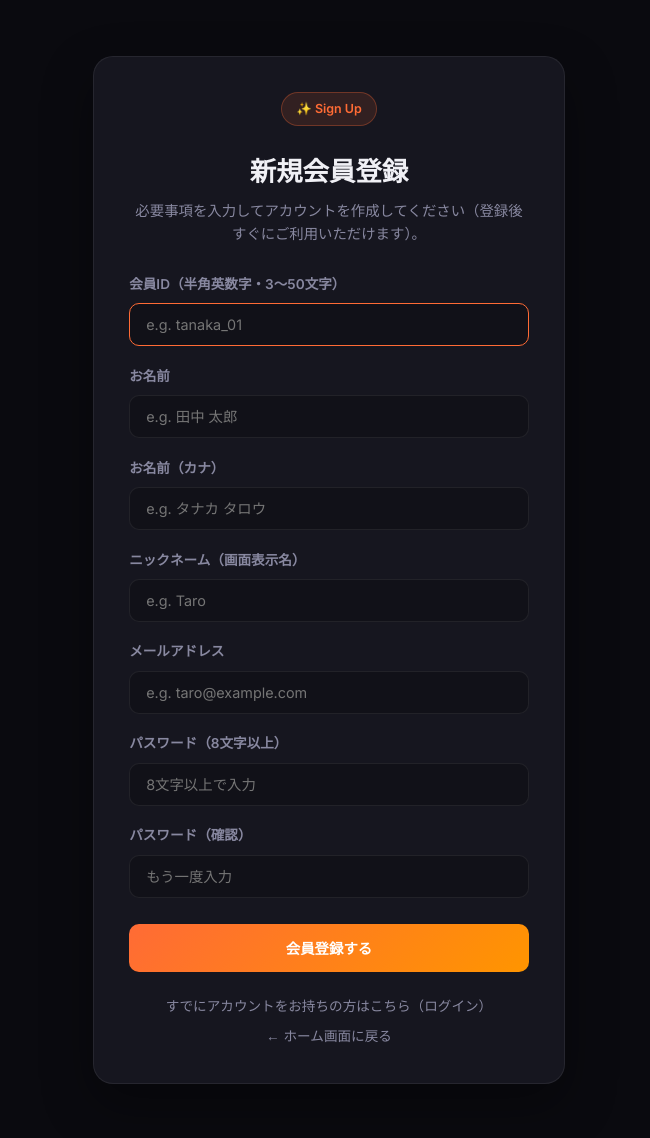
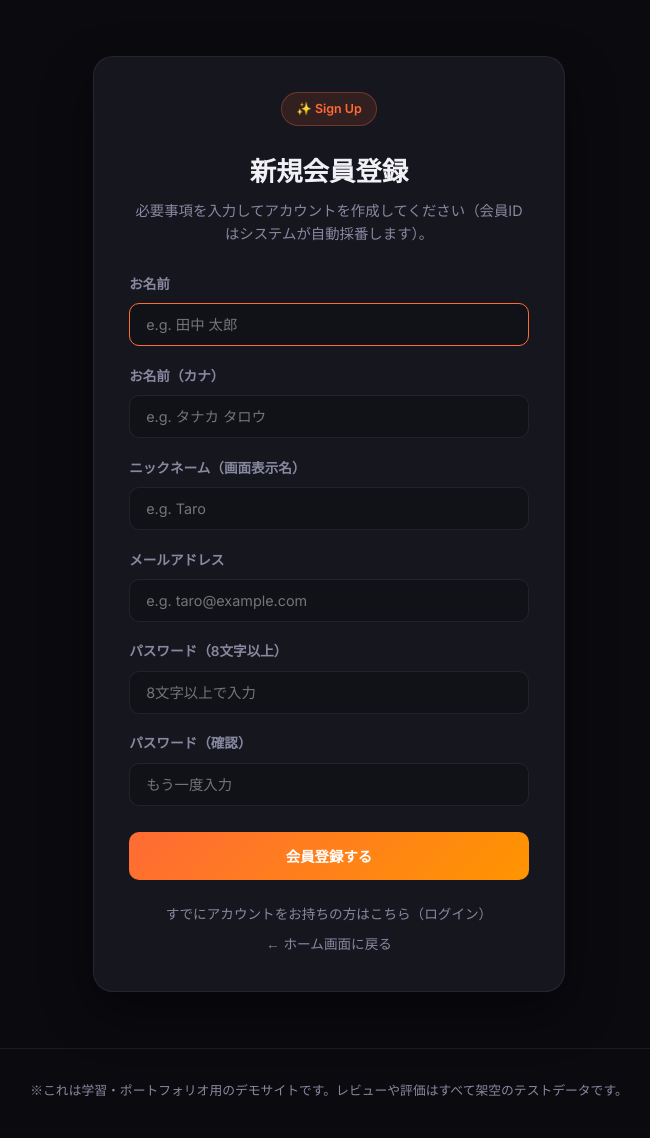
Before and after one commit to Anwaiii/foodlog, a Laravel app: page /register in a window 1280 px wide. Shown: the part 64-1202 px from the top of the page, without its empty margins (311-961 px from the left). After the commit the page ends 1160 px from the top, so only its background shows below. Run offline with Laravel 10, Linux system fonts and the light colour scheme.

Commit message:
feat: auto-generate member_id (M000001 format) on registration and display on profile

```diff
--- a/app/Http/Controllers/AuthController.php
+++ b/app/Http/Controllers/AuthController.php
@@ -75,18 +75,12 @@ class AuthController extends Controller
     public function register(Request $request): RedirectResponse
     {
         $validated = $request->validate([
-            'member_id' => ['required', 'string', 'min:3', 'max:50', 'regex:/^[a-zA-Z0-9_-]+$/', 'unique:members,member_id'],
             'name'      => ['required', 'string', 'max:100'],
             'name_kana' => ['required', 'string', 'max:100'],
             'nickname'  => ['required', 'string', 'max:50'],
             'email'     => ['required', 'email', 'max:255', 'unique:members,email'],
             'password'  => ['required', 'string', 'min:8', 'max:100', 'confirmed'],
         ], [
-            'member_id.required' => '会員IDを入力してください。',
-            'member_id.min'      => '会員IDは3文字以上で入力してください。',
-            'member_id.max'      => '会員IDは50文字以内で入力してください。',
-            'member_id.regex'    => '会員IDは半角英数字・ハイフン・アンダースコアのみ使用できます。',
-            'member_id.unique'   => 'この会員IDはすでに使用されています。',
             'name.required'      => 'お名前を入力してください。',
             'name_kana.required' => 'お名前（カナ）を入力してください。',
             'nickname.required'  => 'ニックネームを入力してください。',
@@ -98,8 +92,15 @@ class AuthController extends Controller
             'password.confirmed' => 'パスワード（確認）が一致しません。',
         ]);
 
+        // システム側で一意の会員IDを自動採番（例: M000014）
+        $seq = (int) (Member::max('id') ?? 0) + 1;
+        do {
+            $memberId = 'M' . str_pad((string) $seq, 6, '0', STR_PAD_LEFT);
+            $seq++;
+        } while (Member::where('member_id', $memberId)->exists());
+
         $member = Member::create([
-            'member_id'   => trim($validated['member_id']),
+            'member_id'   => $memberId,
             'name'        => trim($validated['name']),
             'name_kana'   => trim($validated['name_kana']),
             'nickname'    => trim($validated['nickname']),
@@ -112,6 +113,7 @@ class AuthController extends Controller
         Auth::login($member);
         $request->session()->regenerate();
 
-        return redirect('/foodlog/');
+        return redirect('/foodlog/member')
+            ->with('status', "会員登録が完了しました！あなたの会員IDは「{$member->member_id}」です。");
     }
 }
--- a/resources/views/auth/register.blade.php
+++ b/resources/views/auth/register.blade.php
@@ -7,7 +7,7 @@
       <div class="auth-header">
         <div class="hero-tag">✨ Sign Up</div>
         <h1>新規会員登録</h1>
-        <p>必要事項を入力してアカウントを作成してください（登録後すぐにご利用いただけます）。</p>
+        <p>必要事項を入力してアカウントを作成してください（会員IDはシステムが自動採番します）。</p>
       </div>
 
       @if($errors->any())
@@ -21,14 +21,9 @@
       <form method="POST" action="/foodlog/register">
         @csrf
         <div class="form-group">
-          <label for="member_id">会員ID（半角英数字・3〜50文字）</label>
-          <input type="text" id="member_id" name="member_id" value="{{ old('member_id') }}"
-                 placeholder="e.g. tanaka_01" minlength="3" maxlength="50" pattern="[a-zA-Z0-9_-]+" required autofocus />
-        </div>
-        <div class="form-group">
           <label for="name">お名前</label>
           <input type="text" id="name" name="name" value="{{ old('name') }}"
-                 placeholder="e.g. 田中 太郎" maxlength="100" required />
+                 placeholder="e.g. 田中 太郎" maxlength="100" required autofocus />
         </div>
         <div class="form-group">
           <label for="name_kana">お名前（カナ）</label>
--- a/resources/views/member/show.blade.php
+++ b/resources/views/member/show.blade.php
@@ -9,6 +9,10 @@
         <h1>会員情報の確認</h1>
         <p>現在ログイン中の会員情報です。</p>
       </div>
+
+      @if(session('status'))
+        <div class="alert-success">{{ session('status') }}</div>
+      @endif
 
       <div class="profile-list">
         <div class="profile-row">
```
Also changed, not shown: 1 other file.
